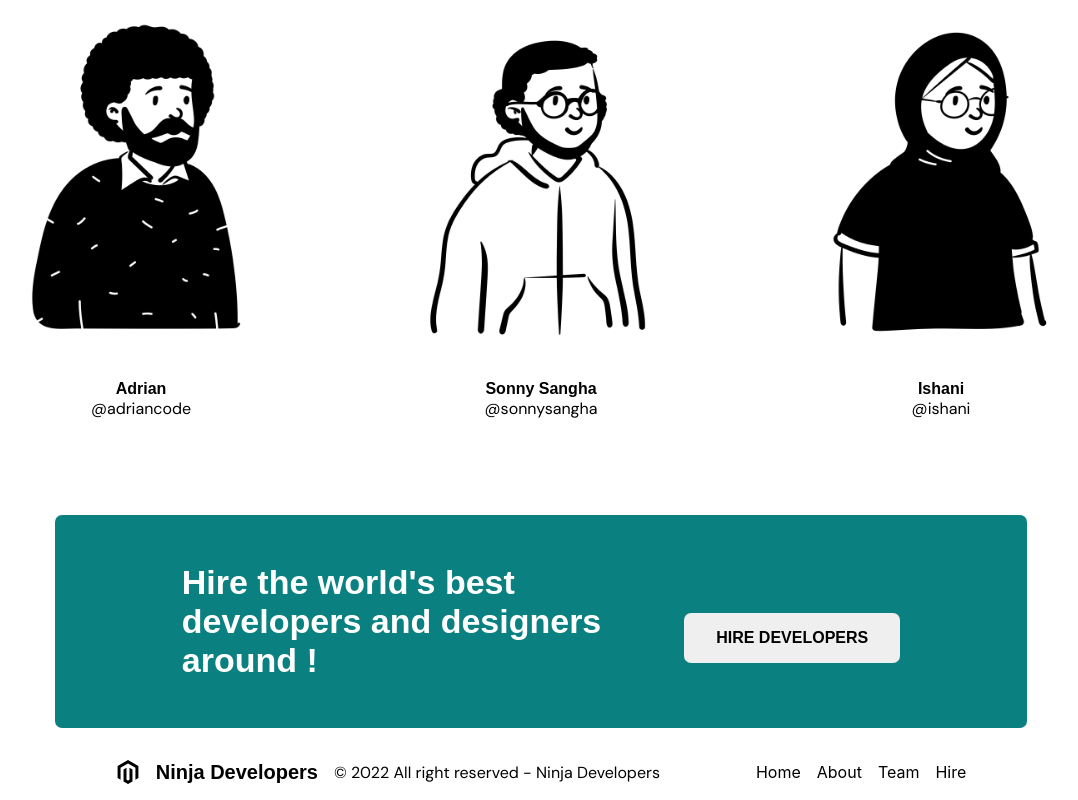
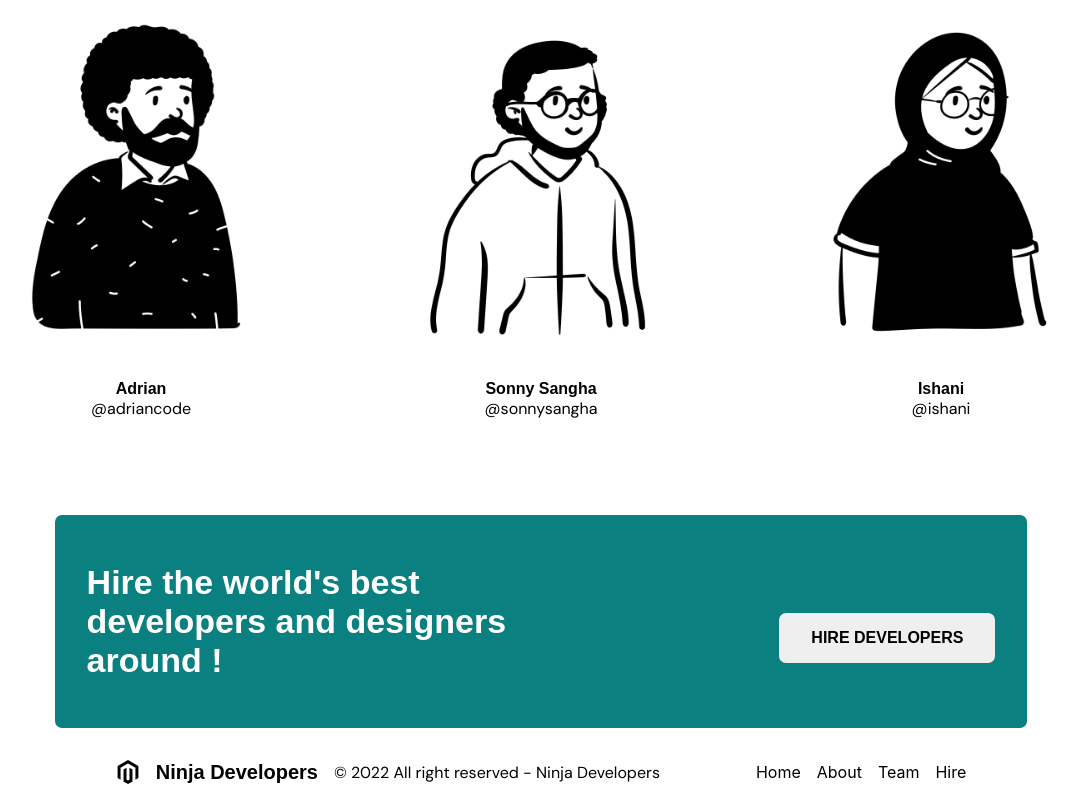
Before and after one commit to Abh1shekSingh/agency, a Next.js app: page / in a window 1280 px wide. Shown: the part 2362-3162 px from the top of the page, without its empty margins (99-1177 px from the left). Built offline with nearby package versions, Linux system fonts and the light colour scheme; a web font is replaced by a local one.

Commit message:
Few alignment

```diff
--- a/styles/Footer.module.css
+++ b/styles/Footer.module.css
@@ -85,10 +85,10 @@
     .hiredevelopers{
         width: 80%;
         gap: 1em;
-        padding: 3em 0em;
+        padding: 3em 2em;
         display: flex;
         flex-direction: row;
-        justify-content: center;
+        justify-content: space-between;
         align-items: center;
         text-align: center;
     }
```
